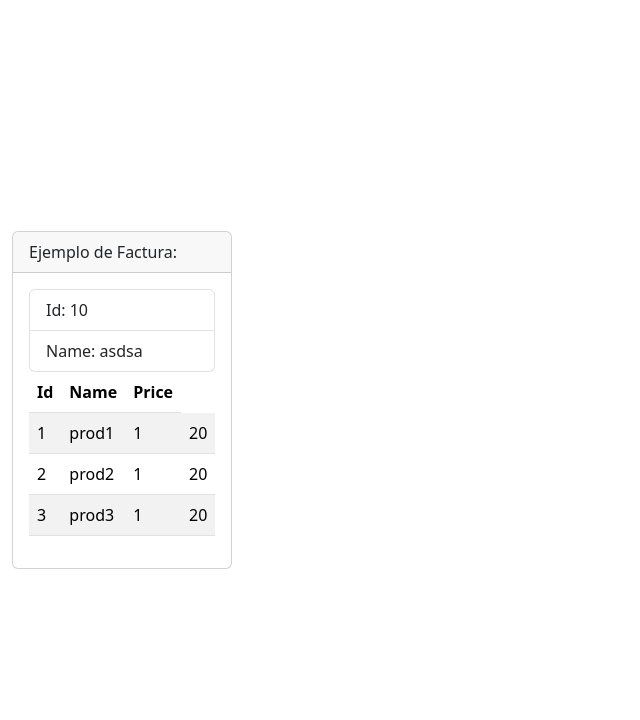
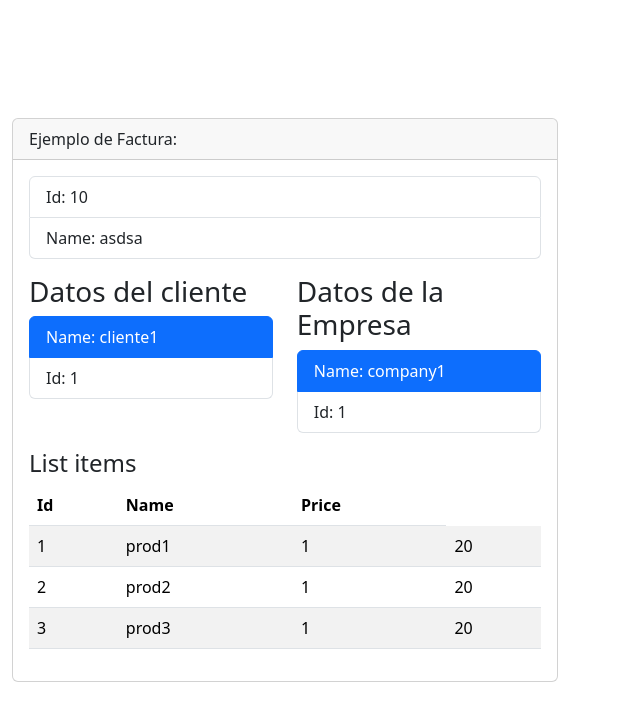
Before and after one commit to thonycc10/facture-reactvite, a React (Vite) app: page / in a window 1280 px wide. Shown: the top 720 px of the page, without its empty margins (0-640 px from the left). Built offline with nearby package versions, Linux system fonts and the light colour scheme.

Commit message:
usar propts y separar en componentes

```diff
--- a/package.json
+++ b/package.json
@@ -10,6 +10,7 @@
     "preview": "vite preview"
   },
   "dependencies": {
+    "prop-types": "^15.8.1",
     "react": "^18.2.0",
     "react-dom": "^18.2.0"
   },
--- /dev/null
+++ b/src/components/ClientView.jsx
@@ -0,0 +1,22 @@
+import * as PropTypes from "prop-types";
+import {Component} from "react";
+
+export class ClientView extends Component {
+    render() {
+        let {id, name} = this.props;
+        return (
+            <>
+                <h3>Datos del cliente</h3>
+                <ul className={"list-group"}>
+                    <li className={"list-group-item active"}>Name: {name}</li>
+                    <li className={"list-group-item"}>Id: {id}</li>
+                </ul>
+            </>
+        )
+    }
+}
+
+ClientView.propTypes = {
+    id: PropTypes.number,
+    name: PropTypes.string
+}
--- /dev/null
+++ b/src/components/CompanyView.jsx
@@ -0,0 +1,22 @@
+import * as PropTypes from "prop-types";
+import {Component} from "react";
+
+export class CompanyView extends Component {
+    render() {
+        let {id, name} = this.props;
+        return (
+            <>
+                <h3>Datos de la Empresa</h3>
+                <ul className={"list-group"}>
+                    <li className={"list-group-item active"}>Name: {name}</li>
+                    <li className={"list-group-item"}>Id: {id}</li>
+                </ul>
+            </>
+        )
+    }
+}
+
+CompanyView.propTypes = {
+    id: PropTypes.number,
+    name: PropTypes.string
+}
--- a/src/components/InvoiceApp.jsx
+++ b/src/components/InvoiceApp.jsx
@@ -1,8 +1,12 @@
 import {getInvoice} from "../services/getInvoice.js";
+import {InvoiceView} from "./InvoiceView.jsx";
+import {ClientView} from "./ClientView.jsx";
+import {CompanyView} from "./CompanyView.jsx";
+import {ListItemView} from "./ListItemView.jsx";
 
 export const InvoiceApp = () => {
 
-    const invoce = getInvoice();
+    const {id, name, client, company, item} = getInvoice();
 
     return (
         <>
@@ -12,32 +16,16 @@ export const InvoiceApp = () => {
                         Ejemplo de Factura:
                     </div>
                     <div className="card-body">
-                        <ul className={"list-group"}>
-                            <li className={"list-group-item"}>Id: {invoce.id}</li>
-                            <li className={"list-group-item"}>Name: {invoce.name}</li>
-                        </ul>
-
-                        <table className={'table table-striped table-hover'}>
-                            <thead>
-                            <tr>
-                                <th>Id</th>
-                                <th>Name</th>
-                                <th>Price</th>
-                            </tr>
-                            </thead>
-                            <tbody>
-                            {
-                                invoce.item.map(({amount, name, id, price}) => (
-                                    <tr key={id}>
-                                        <td>{id}</td>
-                                        <td>{name}</td>
-                                        <td>{amount}</td>
-                                        <td>{price}</td>
-                                    </tr>
-                                ))
-                            }
-                            </tbody>
-                        </table>
+                        <InvoiceView name={name} id={id}/>
+                        <div className="row my-3">
+                            <div className="col">
+                                <ClientView name={client.name} id={client.id}/>
+                            </div>
+                            <div className="col">
+                                <CompanyView name={company.name} id={company.id}/>
+                            </div>
+                        </div>
+                        <ListItemView item={item}/>
                     </div>
                 </div>
             </div>
--- /dev/null
+++ b/src/components/InvoiceView.jsx
@@ -0,0 +1,21 @@
+import * as PropTypes from "prop-types";
+import {Component} from "react";
+
+export class InvoiceView extends Component {
+    render() {
+        let {id, name} = this.props;
+        return (
+            <>
+                <ul className={"list-group"}>
+                    <li className={"list-group-item"}>Id: {id}</li>
+                    <li className={"list-group-item"}>Name: {name}</li>
+                </ul>
+            </>
+        )
+    }
+}
+
+InvoiceView.propTypes = {
+    id: PropTypes.number,
+    name: PropTypes.string
+}
--- /dev/null
+++ b/src/components/ListItemView.jsx
@@ -0,0 +1,32 @@
+import * as PropTypes from "prop-types";
+import {Component} from "react";
+import {RowItemView} from "./RowItemView.jsx";
+
+export class ListItemView extends Component {
+    render() {
+        let {item} = this.props;
+        return (
+            <>
+                <h4>List items</h4>
+                <table className={'table table-striped table-hover'}>
+                    <thead>
+                    <tr>
+                        <th>Id</th>
+                        <th>Name</th>
+                        <th>Price</th>
+                    </tr>
+                    </thead>
+                    <tbody>
+                    {
+                        item.map(({amount, name, id, price}) => (
+                            <RowItemView key={id} name={name} id={id} amount={amount} price={price} />
+                        ))
+                    }
+                    </tbody>
+                </table>
+            </>
+        )
+    }
+}
+
+ListItemView.propTypes = {item: PropTypes.array}
--- /dev/null
+++ b/src/components/RowItemView.jsx
@@ -0,0 +1,25 @@
+import * as PropTypes from "prop-types";
+import {Component} from "react";
+
+export class RowItemView extends Component {
+    render() {
+        let {id, name, amount, price} = this.props;
+        return (
+            <>
+                <tr>
+                    <td>{id}</td>
+                    <td>{name}</td>
+                    <td>{amount}</td>
+                    <td>{price}</td>
+                </tr>
+            </>
+        )
+    }
+}
+
+RowItemView.propTypes = {
+    id: PropTypes.any,
+    name: PropTypes.any,
+    amount: PropTypes.any,
+    price: PropTypes.any
+}
--- a/src/data/invoice.js
+++ b/src/data/invoice.js
@@ -3,7 +3,11 @@ export const Invoice = {
     name: 'asdsa',
     client: {
         id: 1,
-        name: 'qwe'
+        name: 'cliente1'
+    },
+    company: {
+        id: 1,
+        name: 'company1'
     },
     item: [
         {
```
Also changed, not shown: 1 other file (tests, documents, lock files or other folders).
